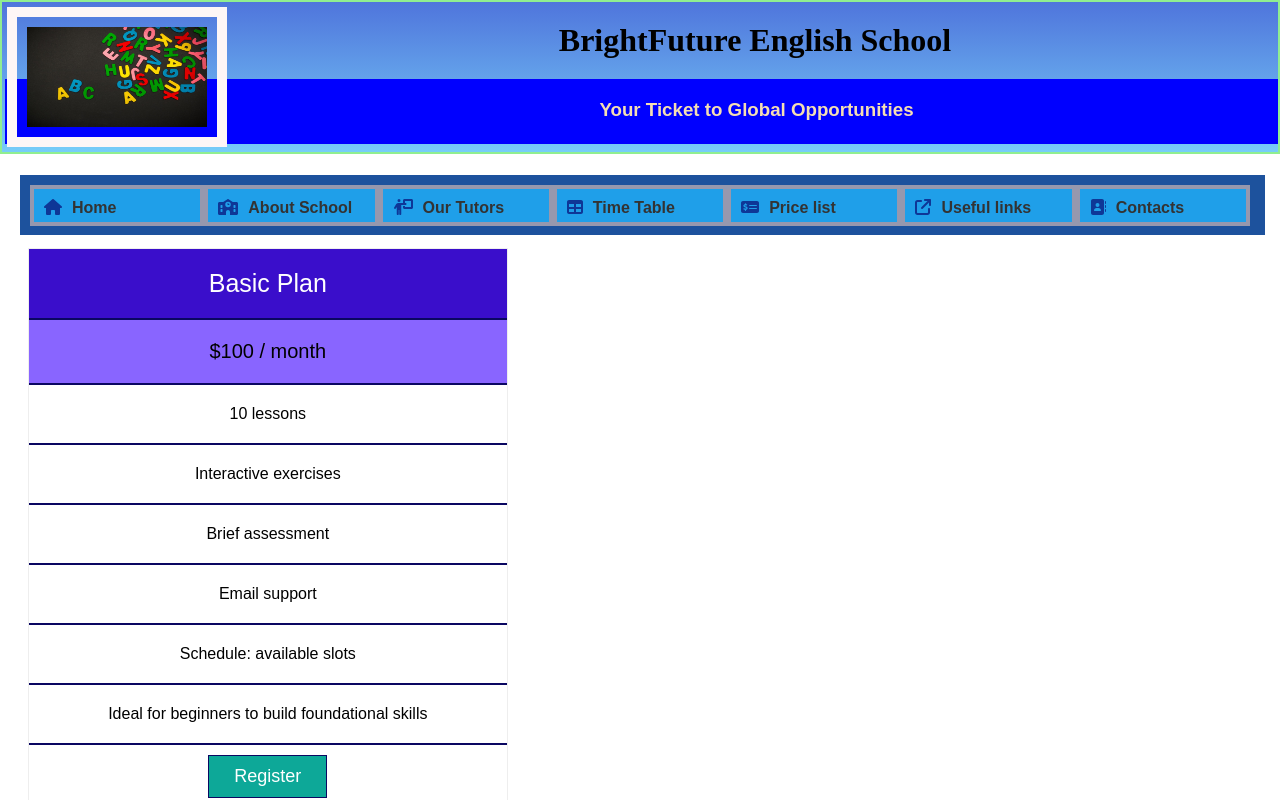
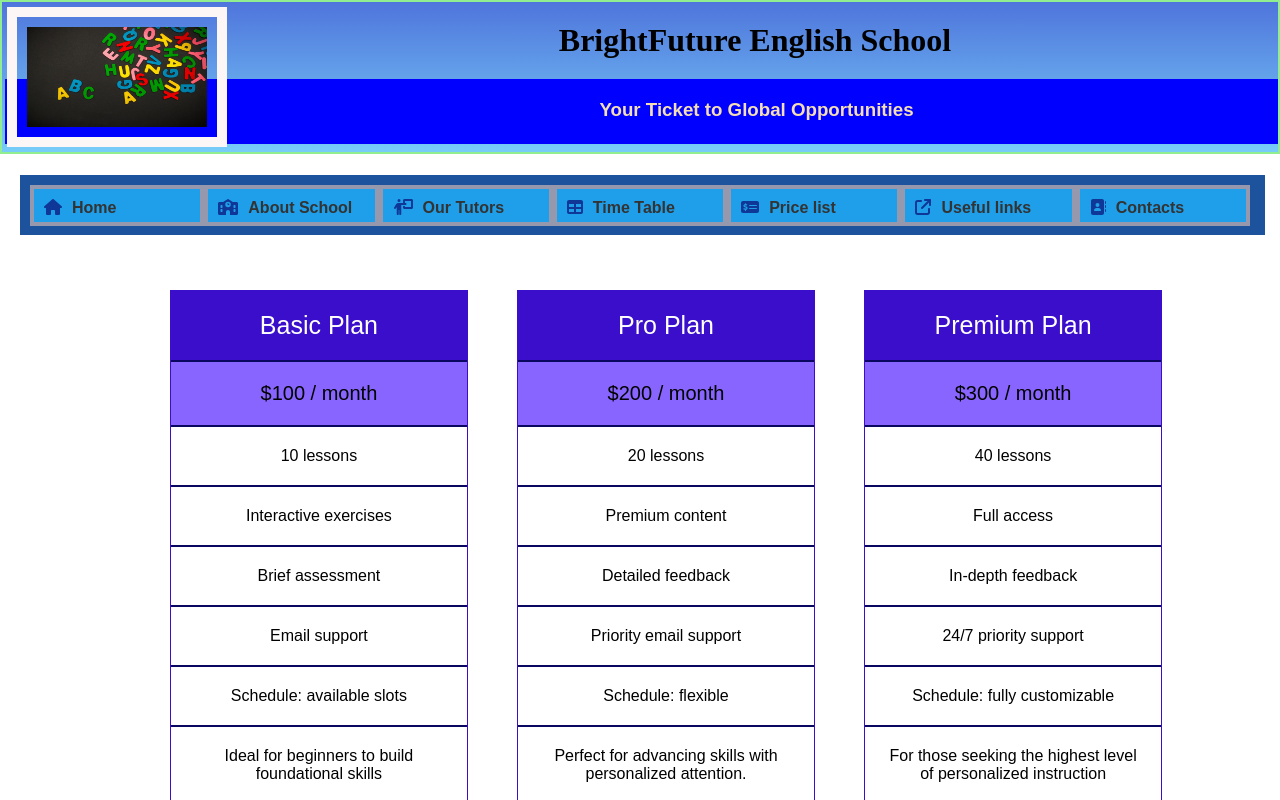
Before and after one commit to mvpetrusenko/react-javascript-project, a React (Create React App) app: page /pricelist in a window 1280 px wide. Shown: the top 800 px of the page. Built offline with nearby package versions, Linux system fonts and the light colour scheme.

Commit message:
edited price tariff cards

```diff
--- a/src/styles/PriceListPage.css
+++ b/src/styles/PriceListPage.css
@@ -8,19 +8,20 @@
   }
 
   .card {
-    flex: 1 1 30%; /* Flex-grow and flex-shrink with a base width of 30% */
-    padding: 8px;
+    display: flex;
+    flex-direction: row;
+    width: 80%;
+    margin: 50px 5px 50px 150px;
     border-radius: 8px; /* Rounded corners */
-    display: flex;
-    flex-direction: column; /* Stack content vertically within block */
     justify-content: space-between; /* Distribute space evenly within block */
 
   }
 
   /* Style the list */
 .price {
+    flex: 0.3; /* if flex 1, 2, 3 - proportion of width, if < 1 the same size cards */
     list-style-type: none;
-    border: 1px solid #eee;
+    border: 1px solid #3a0ecb;
     margin: 0;
     padding: 0;
     -webkit-transition: 0.3s;
```
